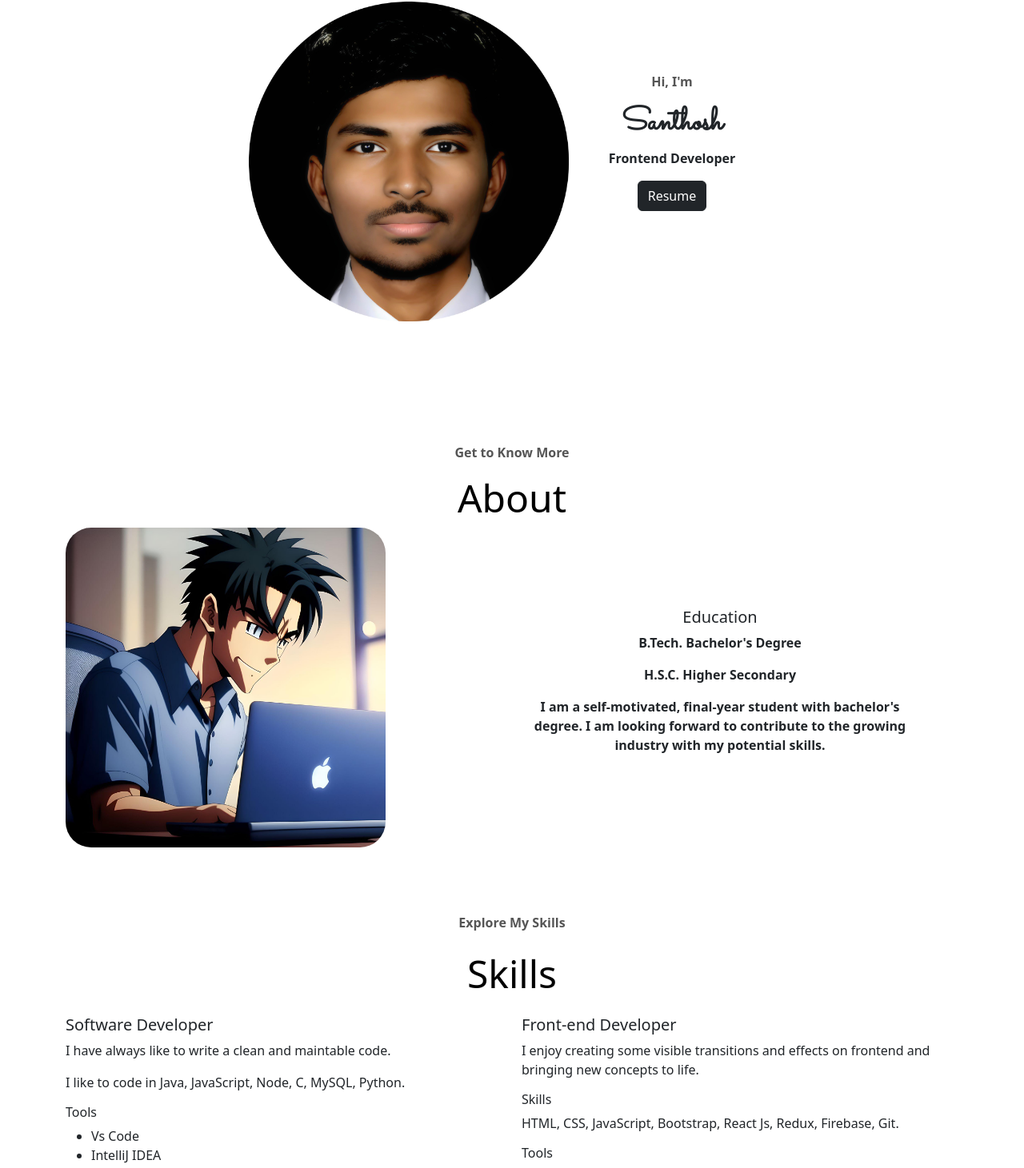
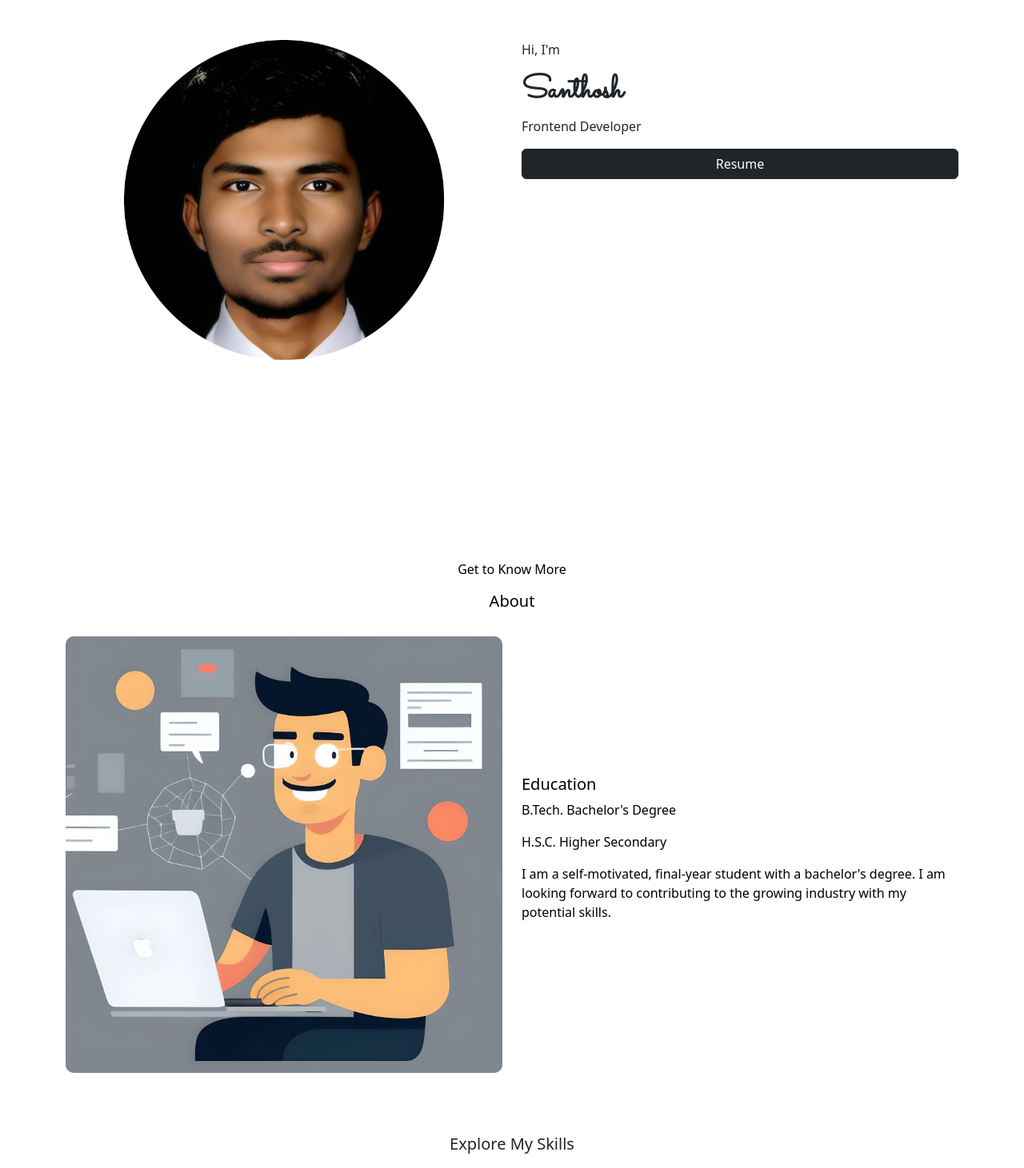
Before and after one commit to NagarajanSanthosh/Portfolio-react, a React (Vite) app: page / in a window 1280 px wide. Shown: the part 230-1691 px from the top of the page at 80% size. Built offline with nearby package versions, Linux system fonts and the light colour scheme.

Commit message:
used bootstrap for intro and about.jsx

```diff
--- a/src/about.css
+++ b/src/about.css
@@ -10,9 +10,9 @@
 }
 
 .image-container {
-    height: 400px;
-    width: 400px;
-    margin: auto 0;
+    height: 300px;
+    width: 300px;
+    margin: auto;
     border-radius: 2rem;
 }
 
@@ -20,6 +20,3 @@
     color: rgb(85, 85, 85);
     font-weight: 600;
 }
-.bottom-style {
-    margin-bottom: 2rem;
-}
--- a/src/components/About.jsx
+++ b/src/components/About.jsx
@@ -1,42 +1,37 @@
-import React from 'react'
-import 'bootstrap/dist/css/bootstrap.min.css'
-import '../about.css'
-import aboutImage from '../image/web-fotor.jpg'
-import { Container, Row, Col } from 'react-bootstrap'
+import React from 'react';
+import 'bootstrap/dist/css/bootstrap.min.css';
+import '../about.css'; // Import your custom CSS for the About component
+import aboutImage from '../image/web-fotor.jpg';
+import { Container, Row, Col } from 'react-bootstrap';
+
 const About = () => {
   return (
-    <div id='about' className='bottom-style'>
-      <div>
-        <p className='text-starter text-description'>Get to Know More</p>
-        <h5 className='title'>
-          About
-        </h5>
-      </div>
-      <div >
-
+    <div id='about' style={{ background: '#fff', color: '#000', padding: '50px 0' }}>
       <Container>
-          <Row>
-            <Col>
-              <img src={aboutImage} alt='about-image' className='image-container' />
+        <Row className='justify-content-center'>
+          <Col xs={12} className='text-center mb-4'>
+            <p className='intro-text'>Get to Know More</p>
+            <h5 className='intro-heading'>About</h5>
           </Col>
-            <Col className='text-container'>
+        </Row>
+        <Row className='align-items-center'>
+          <Col lg={6}>
+            <img src={aboutImage} alt='about-image' className='img-fluid' style={{ borderRadius: '10px' }} />
+          </Col>
+          <Col lg={6}>
             <div>
               <h5>Education</h5>
               <p>B.Tech. Bachelor's Degree</p>
               <p>H.S.C. Higher Secondary</p>
             </div>
             <div>
-                <p>I am a self-motivated, final-year student with bachelor's degree. I am looking forward to contribute to the growing industry with my potential skills.</p>
+              <p>I am a self-motivated, final-year student with a bachelor's degree. I am looking forward to contributing to the growing industry with my potential skills.</p>
             </div>
           </Col>
-
         </Row>
-
       </Container>
-
     </div>
-    </div >
-  )
+  );
 }
 
-export default About
+export default About;
--- a/src/components/App.js
+++ b/src/components/App.js
@@ -20,7 +20,7 @@ const App = () => {
                 <Projects />
                 <Contact />
 
-                <div className='copyright'>
+                <div>
                 <p>Copyrights © reserved 2024</p>
                 </div>
             </div>
--- a/src/components/Contact.jsx
+++ b/src/components/Contact.jsx
@@ -1,5 +1,4 @@
 import React from 'react'
-import '../contact.css'
 const Contact = () => {
   return (
     <div id='contact' className='bottom-style'>
--- a/src/components/Intro.jsx
+++ b/src/components/Intro.jsx
@@ -1,4 +1,5 @@
 import React from 'react'
+import 'bootstrap/dist/css/bootstrap.min.css'
 import image from '../image/profile2.jpg'
 import { Container, Row, Col } from 'react-bootstrap'
 import '../index.css'
@@ -7,19 +8,19 @@ const Intro = () => {
         window.open('https://drive.google.com/file/d/1SiwTAbO2DALuv1Sj7HuWFfpfXUf625Wo/view?usp=sharing', '_blank');
     }
     return (
-        <div  >
-            <Container className='profile text-starter bottom-style'>
-                <Row>
+        <div className='intro-section' style={{ minHeight: '100vh', display: 'flex', alignItems: 'center' }}>
+            <Container>
+                <Row className='gx-4'>
 
-                    <Col className='image-container'>
-                        <div >
+                    <Col md={6}>
+                        <div className='d-flex justify-content-center align-items-center'>
                             <img className='image-style' src={image} alt='profile' />
                         </div>
                     </Col>
-                    <Col className='text-container'>
-                        <div className=''>
-                            <p className='text-description'>Hi, I'm</p>
-                            <h1 className='fw-bolder'>Santhosh</h1>
+                    <Col md={6}>
+                        <div className='d-flex flex-column justify-content-center'>
+                            <p className=''>Hi, I'm</p>
+                            <h1 className='fw-bold'>Santhosh</h1>
                             <p>Frontend Developer</p>
                             <button className='btn btn-dark' onClick={openPDF}>Resume</button>
                         </div>
--- a/src/components/Projects.jsx
+++ b/src/components/Projects.jsx
@@ -1,5 +1,4 @@
 import React from 'react'
-import '../project.css'
 import phishingImage from '../image/phishing.jpeg'
 import todoImage from '../image/todo.png'
 import { Container, Row, Col } from 'react-bootstrap'
@@ -11,7 +10,7 @@ const Projects = () => {
         window.open('https://github.com/NagarajanSanthosh/todo-react.git', '_blank')
     }
     return (
-        <div id='project' className='bottom-style'>
+        <div id='project'>
             <p className='text-starter text-description'>My Recent</p>
             <p className='title'>Projects</p>
 
--- a/src/components/Skills.jsx
+++ b/src/components/Skills.jsx
@@ -1,22 +1,20 @@
-import React from 'react'
-import { Col, Container, Row } from 'react-bootstrap'
+import React from 'react';
+import { Col, Container, Row } from 'react-bootstrap';
 
 const Skills = () => {
   return (
-    <div id='skills' className='bottom-style'>
-      <p className='text-starter text-description'>Explore My Skills</p>
-      <p className='title'>Skills</p>
-      <div>
+    <div id='skills' className='mt-4 mb-4'>
+      <p className='fs-5 text-center'>Explore My Skills</p>
+      <h2 className='text-center mb-4'>Skills</h2>
 
-      </div>
       <Container>
-        <Row>
-          <Col>
-            <div>
-              <h5>Software Developer</h5>
-              <p>I have always like to write a clean and maintable code.</p>
-              <p>I like to code in Java, JavaScript, Node, C, MySQL, Python.</p>
-              <h6>Tools</h6>
+        <Row className='gx-4'>
+          <Col md={6} className='border p-4'>
+            <div className='d-flex flex-column h-100 justify-content-center align-items-start'>
+              <h4>Software Developer</h4>
+              <p>I have always liked writing clean and maintainable code.</p>
+              <p>I like to code in Java, JavaScript, Node.js, C, MySQL, Python.</p>
+              <h5>Tools</h5>
               <ul>
                 <li>Vs Code</li>
                 <li>IntelliJ IDEA</li>
@@ -25,18 +23,16 @@ const Skills = () => {
               </ul>
             </div>
           </Col>
-          <Col>
-            <div>
-              <h5>Front-end Developer</h5>
-              <p>I enjoy  creating some visible transitions and effects on frontend and bringing new concepts to life.
-              </p>
-              <h6>Skills</h6>
-              <p>HTML, CSS, JavaScript, Bootstrap, React Js, Redux, Firebase, Git.</p>
-              <h6>Tools</h6>
+          <Col md={6} className='border p-4'>
+            <div className='d-flex flex-column h-100 justify-content-center align-items-start'>
+              <h4>Front-end Developer</h4>
+              <p>I enjoy creating visually appealing transitions and effects on the frontend and bringing new concepts to life.</p>
+              <h5>Skills</h5>
+              <p>HTML, CSS, JavaScript, Bootstrap, React.js, Redux, Firebase, Git.</p>
+              <h5>Tools</h5>
               <ul>
                 <li>Vs Code</li>
                 <li>GitHub</li>
-
               </ul>
             </div>
           </Col>
@@ -46,4 +42,4 @@ const Skills = () => {
   )
 }
 
-export default Skills
+export default Skills;
--- a/src/index.css
+++ b/src/index.css
@@ -2,35 +2,10 @@
     height: 400px;
     width: 400px;
 }
-.profile {
-    display: flex;
-    justify-content: center;
-    gap: 5rem;
-    height: 80vh;
-}
-.image-container {
-    height: 400px;
-    width: 400px;
-    margin: auto 0;
-}
-.text-container {
-    align-self: center;
-    text-align: center;
-    margin: 50px;
-    padding: 100px;
-}
-.text-container p{
-    font-weight: 600;
-}
+
+
+
 .copyright {
     text-align: center;
     margin-top: 5rem;
 }
-.bottom-style {
-    margin-bottom: 2rem;
-}
-@media only screen and (max-width: 900px) {
-    .image-container {
-        justify-content: center;
-    }
-}
```
Also changed, not shown: src/image/web-fotor.jpg. Lines whose indentation alone changed are shown as unchanged.
